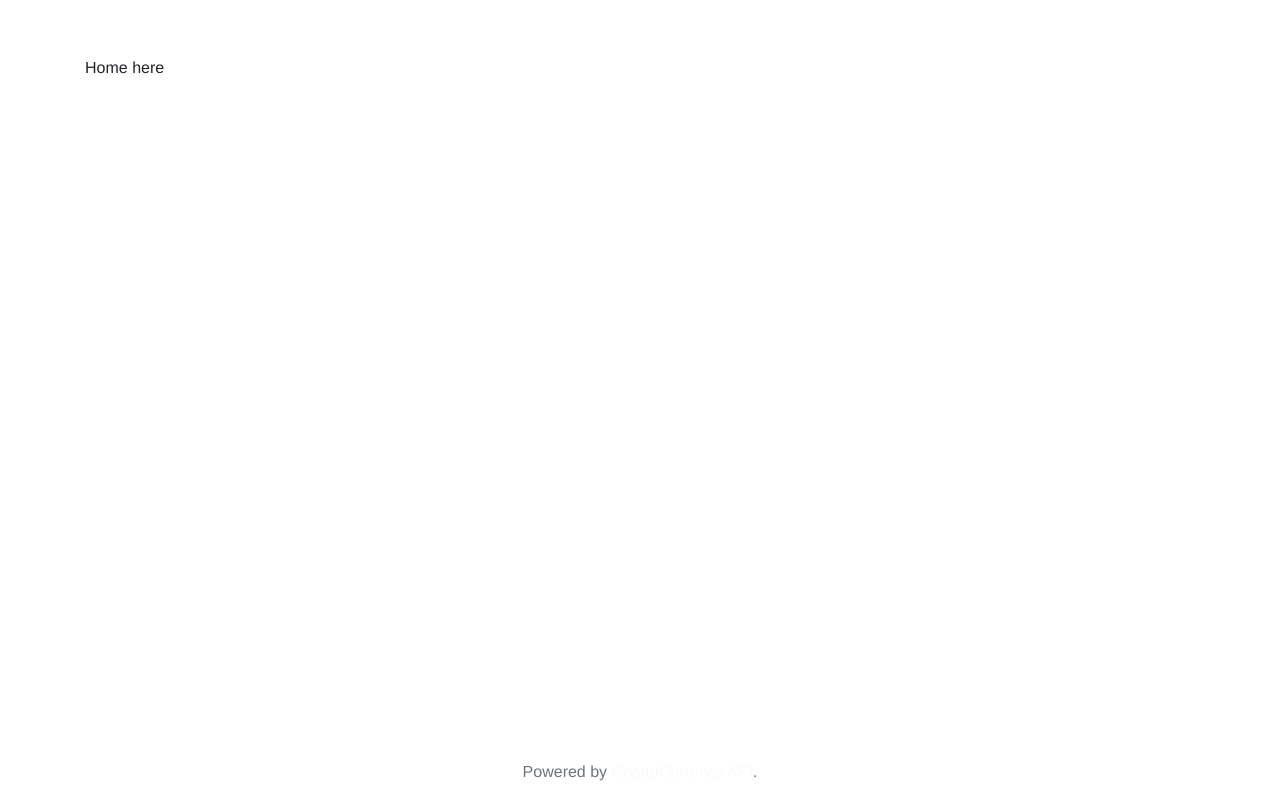
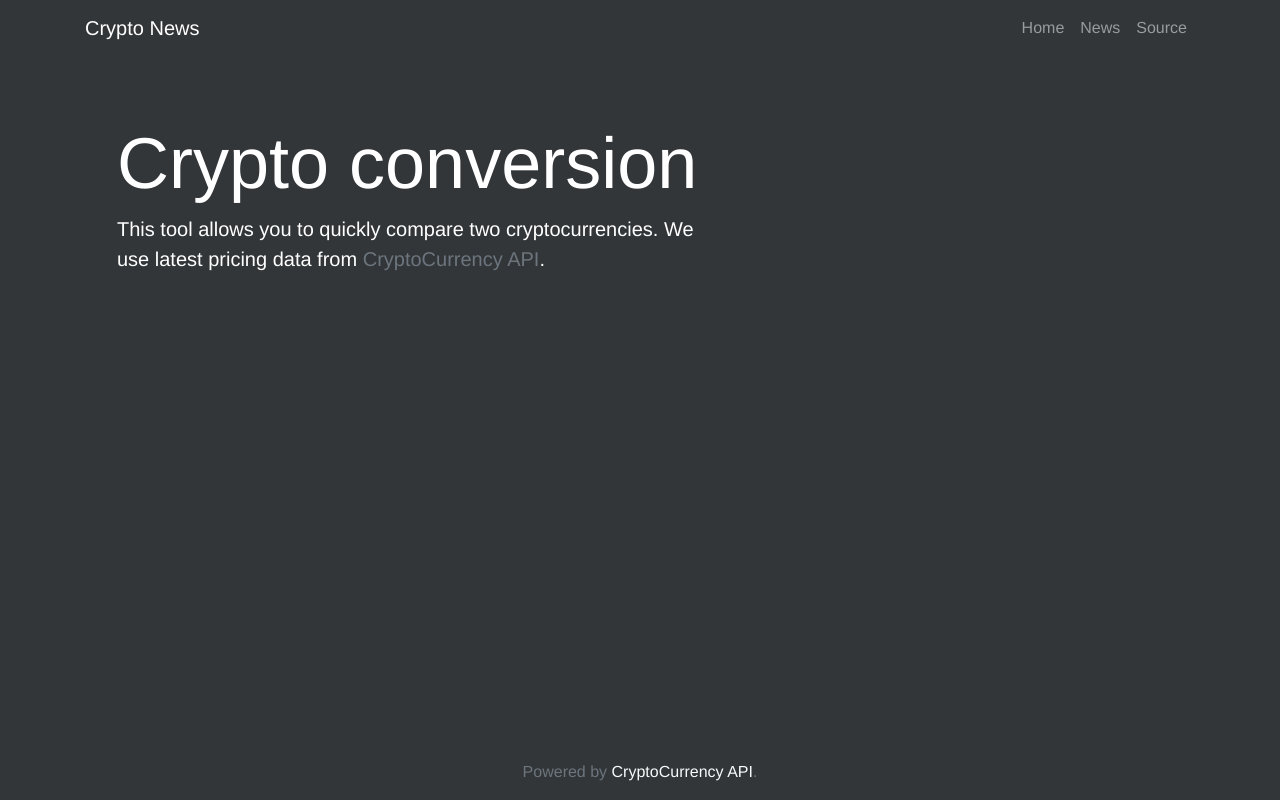
Before and after one commit to Bartozzz/crypto-news, a Vue app: page / in a window 1280 px wide. Built offline with nearby package versions, Linux system fonts and the light colour scheme.

Commit message:
Add jumbotron on home screen

```diff
--- a/src/App.vue
+++ b/src/App.vue
@@ -1,12 +1,12 @@
 <template>
   <div class="app">
-    <Header></Header>
+    <Header />
 
     <div class="app-content">
       <router-view></router-view>
     </div>
 
-    <Footer></Footer>
+    <Footer />
   </div>
 </template>
 
@@ -31,6 +31,9 @@ export default {
   width: 100vw;
   height: 100vh;
 
+  background-color: #323639;
+  color: #ffffff;
+
   font-family: "Avenir", Helvetica, Arial, sans-serif;
   -webkit-font-smoothing: antialiased;
   -moz-osx-font-smoothing: grayscale;
--- a/src/components/screens/Home.vue
+++ b/src/components/screens/Home.vue
@@ -1,6 +1,17 @@
 <template>
   <b-container>
-    <p>Home here</p>
+    <b-jumbotron bg-variant="transparent" text-variant="white">
+      <template slot="header">
+        <span class="d-none d-md-block">Crypto conversion</span>
+      </template>
+
+      <template slot="lead">
+        <p class="jumbotron-lead">
+          This tool allows you to quickly compare two cryptocurrencies. We use
+          latest pricing data from <b-link class="text-secondary" href="https://min-api.cryptocompare.com/">CryptoCurrency API</b-link>.
+        </p>
+      </template>
+    </b-jumbotron>
   </b-container>
 </template>
 
@@ -9,3 +20,16 @@ export default {
   name: 'HomeScreen'
 }
 </script>
+export default {
+  name: 'HomeScreen',
+  components: {
+    Converter
+  }
+}
+</script>
+
+<style scoped>
+.jumbotron-lead {
+  max-width: 600px;
+}
+</style>
```
